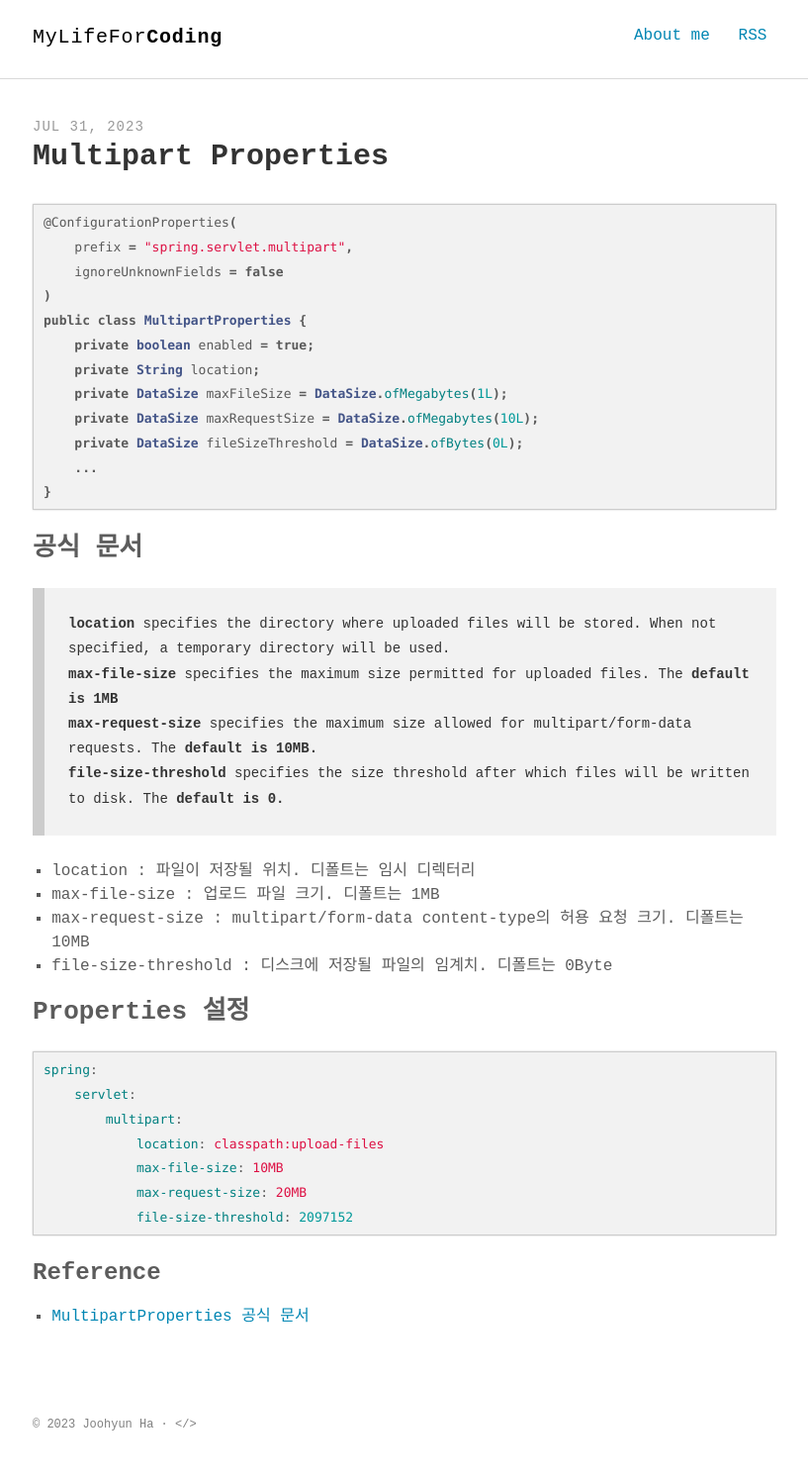
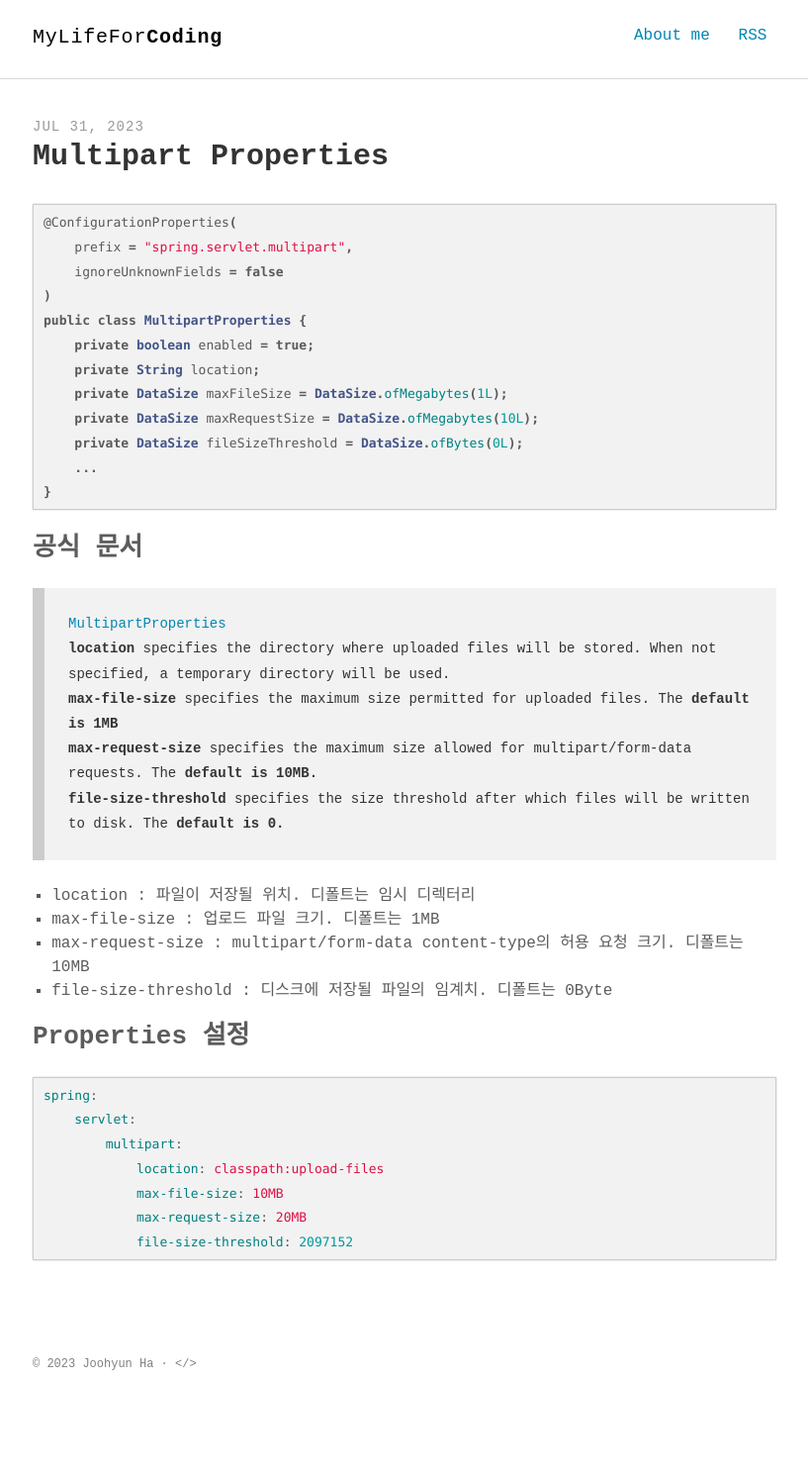
Before and after one commit to mangchhe/mangchhe.github.io, a Jekyll site: the page built from _posts/2023-07-31-multipart-properties.md, in a window 1280 px wide. Shown: the whole page at 99% size, without its empty margins (231-1048 px from the left). Built offline with Jekyll 4.4.1, drawn with Linux system fonts in a browser that asks for light colours; some web fonts are replaced; after the commit the page ends 1435 px from its top, so only the background shows below that.

Commit message:
chore: update form

````diff
--- a/_posts/2023-07-31-multipart-properties.md
+++ b/_posts/2023-07-31-multipart-properties.md
@@ -47,8 +49,3 @@ spring:
             max-request-size: 20MB
             file-size-threshold: 2097152
 ```
-
-
-### Reference
-
-- [MultipartProperties 공식 문서](https://docs.spring.io/spring-boot/docs/current/api/org/springframework/boot/autoconfigure/web/servlet/MultipartProperties.html)
````
Also changed, not shown: other parts of _posts/2023-07-31-multipart-properties.md (+2 -0 lines).
